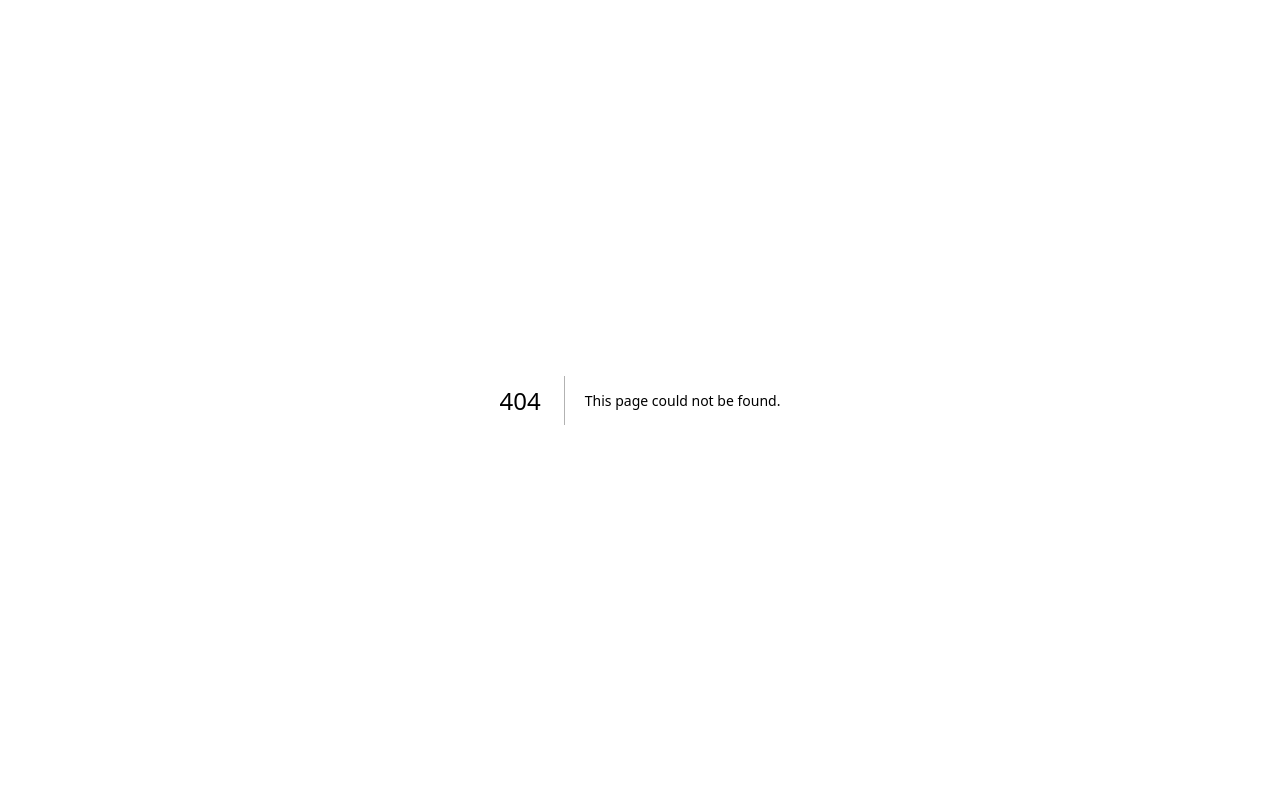
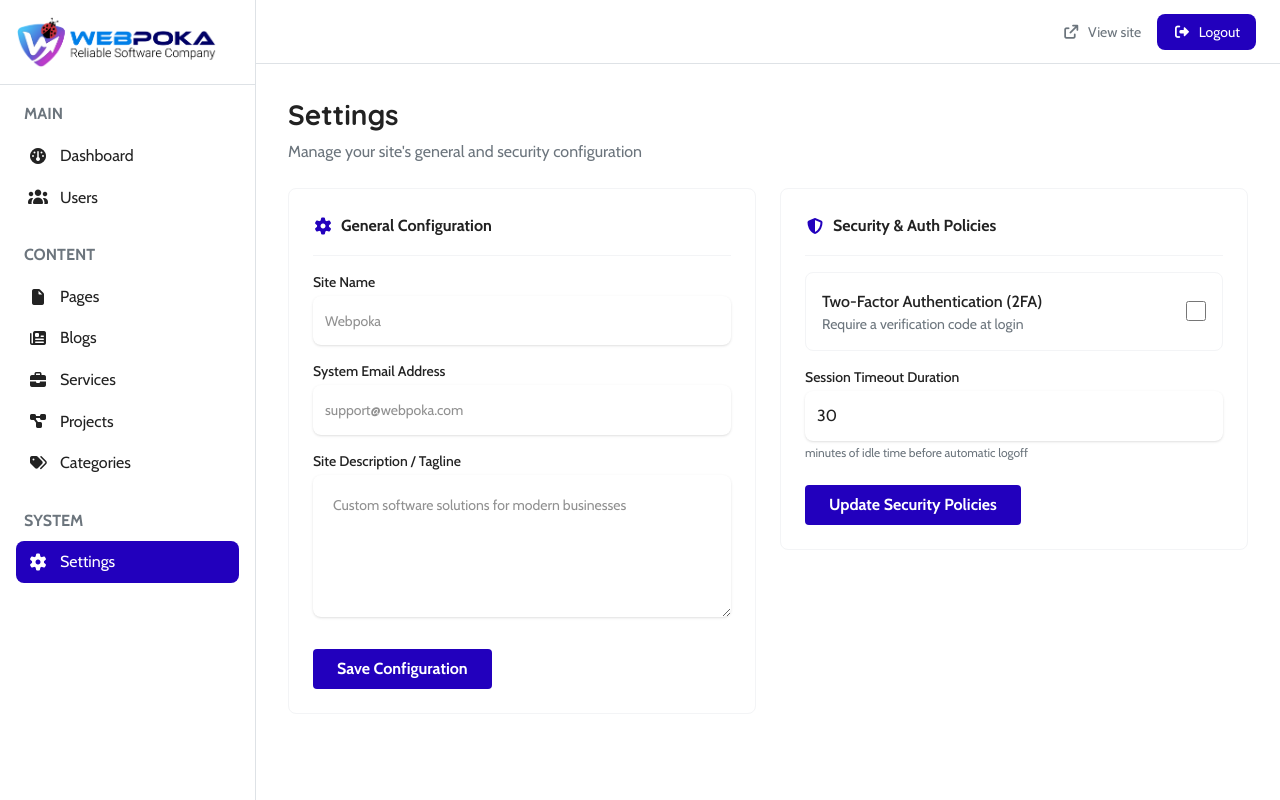
Before and after one commit to dev-nirob1/webpoka-production, a Next.js app: page /admin/settings in a window 1280 px wide. Before the commit this address had no page. Built offline with nearby package versions, Linux system fonts and the light colour scheme.

Commit message:
settings page

```diff
--- /dev/null
+++ b/src/app/(dashboard)/admin/settings/page.js
@@ -0,0 +1,136 @@
+"use client";
+
+import { useState } from "react";
+import Button from "@/components/ui/Button";
+import Input from "@/components/ui/Input";
+import Textarea from "@/components/ui/Textarea";
+import DashboardPageTitle from "@/components/dashboard/DashboardPageTitle";
+
+const SettingsPage = () => {
+  const [generalData, setGeneralData] = useState({
+    siteName: "",
+    systemEmail: "",
+    description: "",
+  });
+
+  const [securityData, setSecurityData] = useState({
+    twoFactorEnabled: false,
+    sessionTimeout: 30,
+  });
+
+  const handleGeneralChange = (e) => {
+    setGeneralData((prev) => ({ ...prev, [e.target.name]: e.target.value }));
+  };
+
+  const handleSecurityChange = (e) => {
+    const { name, value, type, checked } = e.target;
+    setSecurityData((prev) => ({ ...prev, [name]: type === "checkbox" ? checked : value }));
+  };
+
+  const handleGeneralSubmit = (e) => {
+    e.preventDefault();
+    // TODO: connect to API
+  };
+
+  const handleSecuritySubmit = (e) => {
+    e.preventDefault();
+    // TODO: connect to API
+  };
+
+  return (
+    <div>
+      <DashboardPageTitle title="Settings" description="Manage your site's general and security configuration" />
+
+      <div className="mt-6 grid gap-6 lg:grid-cols-2">
+        <form onSubmit={handleGeneralSubmit} className="h-fit rounded-lg border border-gray-100 bg-white p-6">
+          <h2 className="mb-4 flex items-center gap-2 border-b border-gray-100 pb-4 font-bold">
+            <i className="fa-solid fa-gear text-primary" />
+            General Configuration
+          </h2>
+
+          <div className="mb-4">
+            <label className="mb-1 block text-sm font-medium">Site Name</label>
+            <Input
+              type="text"
+              name="siteName"
+              value={generalData.siteName}
+              onChange={handleGeneralChange}
+              placeholder="Webpoka"
+              className="mb-0"
+            />
+          </div>
+
+          <div className="mb-4">
+            <label className="mb-1 block text-sm font-medium">System Email Address</label>
+            <Input
+              type="email"
+              name="systemEmail"
+              value={generalData.systemEmail}
+              onChange={handleGeneralChange}
+              placeholder="support@webpoka.com"
+              className="mb-0"
+            />
+          </div>
+
+          <div className="mb-6">
+            <label className="mb-1 block text-sm font-medium">Site Description / Tagline</label>
+            <Textarea
+              name="description"
+              rows={4}
+              value={generalData.description}
+              onChange={handleGeneralChange}
+              placeholder="Custom software solutions for modern businesses"
+              className="mb-0"
+            />
+          </div>
+
+          <Button variant="secondary" type="submit" className="rounded px-6 py-3">
+            Save Configuration
+          </Button>
+        </form>
+
+        <form onSubmit={handleSecuritySubmit} className="h-fit rounded-lg border border-gray-100 bg-white p-6">
+          <h2 className="mb-4 flex items-center gap-2 border-b border-gray-100 pb-4 font-bold">
+            <i className="fa-solid fa-shield-halved text-primary" />
+            Security & Auth Policies
+          </h2>
+
+          <div className="mb-4 flex items-center justify-between rounded-lg border border-gray-100 p-4">
+            <div>
+              <p className="font-medium">Two-Factor Authentication (2FA)</p>
+              <p className="text-sm text-light">Require a verification code at login</p>
+            </div>
+            <input
+              type="checkbox"
+              name="twoFactorEnabled"
+              checked={securityData.twoFactorEnabled}
+              onChange={handleSecurityChange}
+              className="h-5 w-5"
+            />
+          </div>
+
+          <div className="mb-6">
+            <label className="mb-1 block text-sm font-medium">Session Timeout Duration</label>
+            <Input
+              type="number"
+              name="sessionTimeout"
+              value={securityData.sessionTimeout}
+              onChange={handleSecurityChange}
+              className="mb-0"
+              min={1}
+            />
+            <p className="mt-1 text-xs text-light">
+              minutes of idle time before automatic logoff
+            </p>
+          </div>
+
+          <Button variant="secondary" type="submit" className="rounded px-6 py-3">
+            Update Security Policies
+          </Button>
+        </form>
+      </div>
+    </div>
+  );
+};
+
+export default SettingsPage;
```
